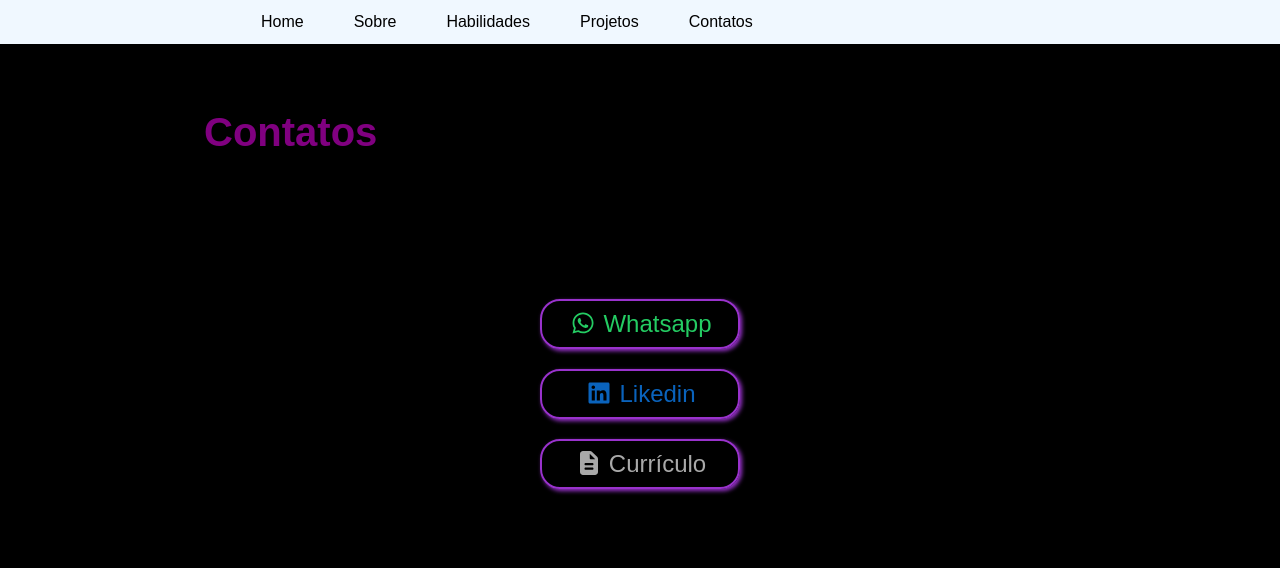
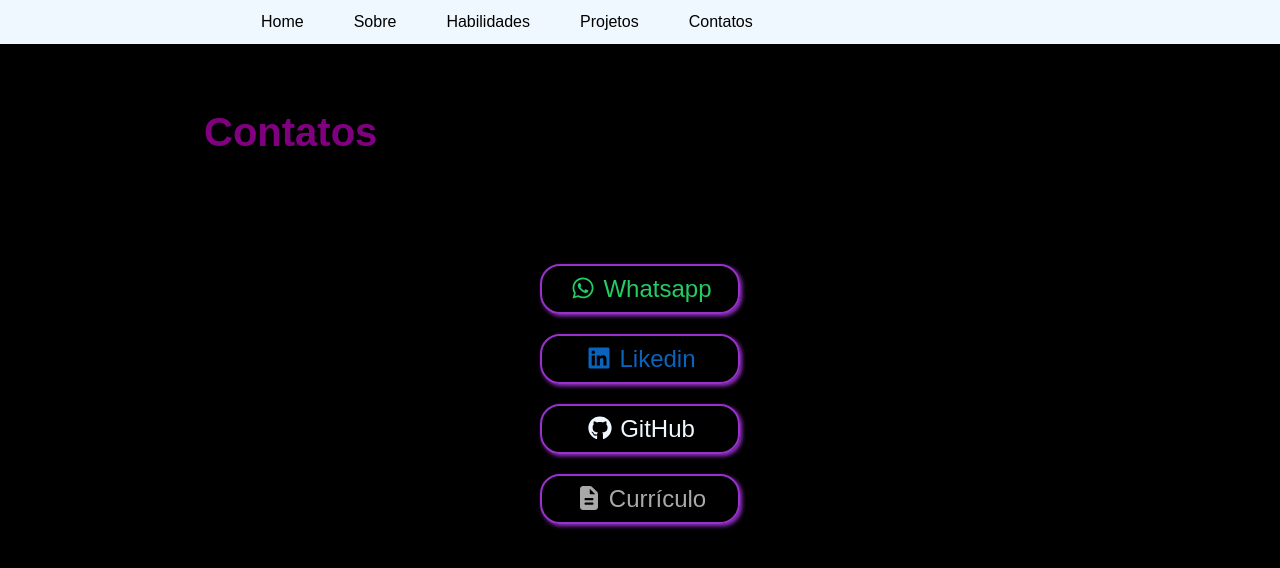
Before and after one commit to ThiagoAndrade92/portifolio, a React (Vite) app in the folder portifolio/: page /portifolio/contatos in a window 1280 px wide. Shown: the top 568 px of the page. Built offline with nearby package versions, Linux system fonts and the light colour scheme.

Commit message:
hover no desktop

```diff
--- a/portifolio/src/components/NavDesktop/NavDesktop.module.css
+++ b/portifolio/src/components/NavDesktop/NavDesktop.module.css
@@ -11,14 +11,24 @@
    border-radius: 4px;
    transition: all .3s ease-in-out;
    padding: 5px;
+   position: relative;
 }
 
-.nav a:hover {
-   color: #fff;
-   background-color: var(--dark-magenta);
+
+
+@media (min-width: 992px) {
+   .nav a::after {
+      content: '';
+      width: 0;
+      height: 3px;
+      background-color: var(--dark-magenta);
+      position: absolute;
+      bottom: 0;
+      left: 0;
+      transition: all .3s ease-in-out;
+   }
+
+   .nav a:hover::after {
+      width: 100%;
+   }
 }
-
-.nav a.active {
-   color: #fff;
-   background-color: var(--dark-magenta);
-}
--- a/portifolio/src/pages/Contatos/Contatos.module.css
+++ b/portifolio/src/pages/Contatos/Contatos.module.css
@@ -25,39 +25,41 @@
 
 .whatsapp .icon,
 .linkedin .icon,
-.curriculo .icon {
+.curriculo .icon,
+.github .icon {
    margin-right: 5px;
    font-size: 1.5rem;
 }
 
 .whatsapp .nome,
 .linkedin .nome,
-.curriculo .nome {
+.curriculo .nome,
+.github .nome {
    font-size: 1.5rem;
 }
 
-.whatsapp .icon {
+.whatsapp .icon,
+.whatsapp .nome {
    color: #24cc63;
+   transition: all .2s ease-in-out;
 }
 
-.whatsapp > .nome {
-   color: #24cc63;
+.linkedin .icon,
+.linkedin .nome {
+   color: #0a63bc;
+   transition: all .2s ease-in-out;
 }
 
-.linkedin .icon {
-   color: #0a63bc;
+.github .icon,
+.github .nome {
+   color: #f0f8ff;
+   transition: all .2s ease-in-out;
 }
 
-.linkedin .nome {
-   color: #0a63bc;
-}
-
-.curriculo .icon {
-   color: darkgrey;
-}
-
+.curriculo .icon,
 .curriculo .nome {
    color: darkgrey;
+   transition: all .2s ease-in-out;
 }
 
 @media (min-width: 992px) {
@@ -69,4 +71,24 @@
    .box_contatos {
       min-height: 60vh;
    }
+
+   .whatsapp:hover .icon,
+   .whatsapp:hover .nome {
+      color: #17803f;
+   }
+
+   .linkedin:hover .icon,
+   .linkedin:hover .nome {
+      color: #0a5096;
+   }
+
+   .github:hover .icon,
+   .github:hover .nome {
+      color: #9fa4a8;
+   }
+
+   .curriculo:hover .icon,
+   .curriculo:hover .nome {
+      color: #818181;
+   }
 }
--- a/portifolio/src/pages/Contatos/index.jsx
+++ b/portifolio/src/pages/Contatos/index.jsx
@@ -4,8 +4,8 @@ import style from './Contatos.module.css';
 //Font awesome
 import { FontAwesomeIcon } from "@fortawesome/react-fontawesome";
 
-import { faDochub, faDocker, faLinkedin, faWhatsapp } from '@fortawesome/free-brands-svg-icons';
-import { faArchive, faFile, faFileAlt, faFileArchive, faFileContract, faFileText, faFileWord } from '@fortawesome/free-solid-svg-icons';
+import { faGithub, faLinkedin, faWhatsapp } from '@fortawesome/free-brands-svg-icons';
+import { faFileText } from '@fortawesome/free-solid-svg-icons';
 
 export const Contatos = () => {
 
@@ -26,7 +26,12 @@ export const Contatos = () => {
                <span className={`${style.nome}`}>Likedin</span>
             </a>{/* likedin */}
 
-            <a href='../../../public/Curriculo_Thiago_Atualizado.pdf.pdf' download className={`${style.contato} ${style.curriculo}`}>
+            <a href='https://github.com/ThiagoAndrade92?tab=repositories' target='_blank' className={`${style.contato} ${style.github}`}>
+               <FontAwesomeIcon icon={faGithub} className={`${style.icon}`}/>
+               <span className={`${style.nome}`}>GitHub</span>
+            </a>{/* GitHub */}
+
+            <a href='/Curriculo_Thiago_Atualizado.pdf.pdf' download className={`${style.contato} ${style.curriculo}`}>
                <FontAwesomeIcon icon={faFileText} className={`${style.icon}`}/>
                <span className={`${style.nome}`}>Currículo</span>
             </a>{/* Currículo */}
--- a/portifolio/src/pages/Projects/Projects.module.css
+++ b/portifolio/src/pages/Projects/Projects.module.css
@@ -63,6 +63,7 @@ img {
    border-radius: 20px;
    padding: 10px 15px;
    color: #fff;
+   transition: all .3s ease-in-out;
 }
 
 @media (min-width: 992px) {
@@ -70,4 +71,8 @@ img {
       max-width: 1000px;
       margin: 0 auto;
    }
+
+   .card a:hover {
+      background-color: #7a017a;
+   }
 }
```
